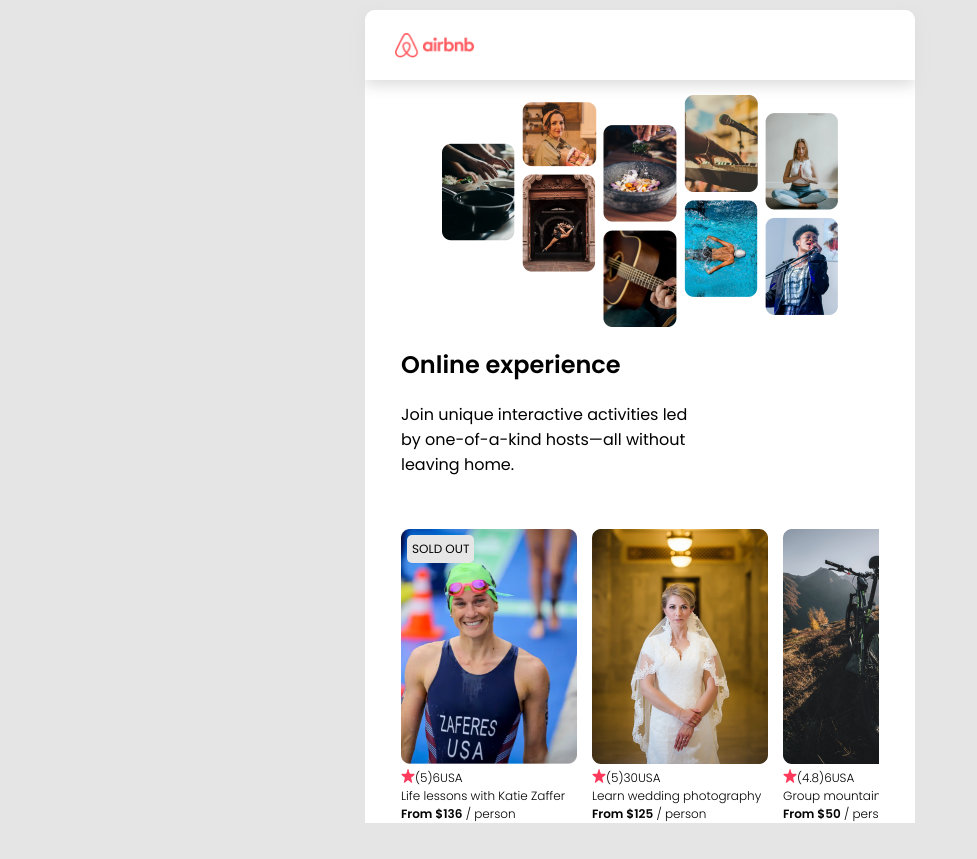
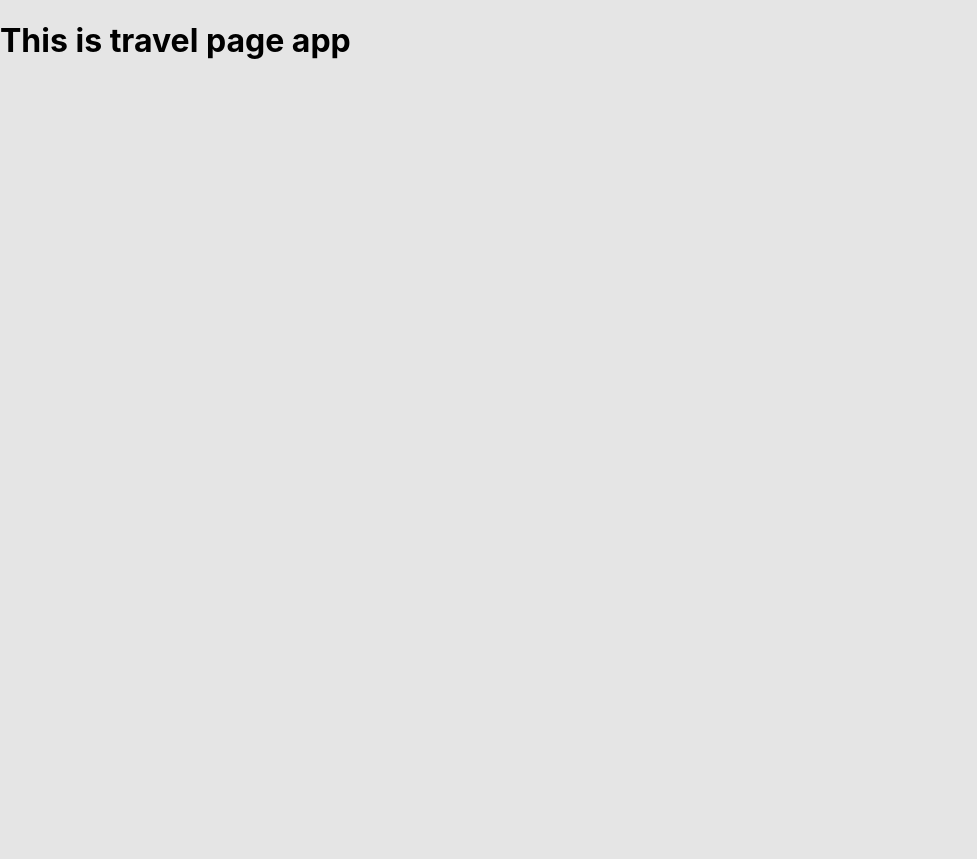
Before and after one commit to abhijeetsaraf/data-driven-reactComponenets, a React (Create React App) app: page /travel in a window 1280 px wide. Shown: the whole page, without its empty margins (0-977 px from the left). After the commit the page ends 800 px from the top, so only its background shows below. Built offline with nearby package versions, Linux system fonts and the light colour scheme.

Commit message:
Implemented Router to navigate assignments.

```diff
--- a/package.json
+++ b/package.json
@@ -8,11 +8,12 @@
     "@testing-library/user-event": "^14.4.3",
     "react": "^18.2.0",
     "react-dom": "^18.2.0",
+    "react-router-dom": "^6.9.0",
     "react-scripts": "^5.0.1",
     "web-vitals": "^3.1.0"
   },
   "scripts": {
-    "start": "BROWSER=none WDS_SOCKET_PORT=0 react-scripts start",
+    "start": "react-scripts start",
     "build": "react-scripts build",
     "test": "react-scripts test",
     "eject": "react-scripts eject"
--- /dev/null
+++ b/src/Airbnb.js
@@ -0,0 +1,33 @@
+import HeroSection from './components/HeroSection';
+import NavBar from './components/NavBar';
+import Card from './components/Card';
+import data from './data';
+import './index.css';
+
+function Airbnb(){
+    const cards = data.map(x => {
+        return (<Card
+        key={x.id}
+        image={x.image}
+        rating={x.rating}
+        ratingCount={x.ratingCount}
+        country={x.country}
+        title={x.title}
+        cost={x.cost}
+        openSpots={x.openSpots}
+        />
+        )
+      })
+
+      return(
+        <div className="container">
+      <NavBar/>
+      <HeroSection/>
+      <div className='card--section'>
+        {cards}
+      </div>
+    </div>
+    )
+}
+
+export default Airbnb;
--- a/src/App.js
+++ b/src/App.js
@@ -1,75 +1,24 @@
-import HeroSection from './components/HeroSection';
-import NavBar from './components/NavBar';
-import Card from './components/Card';
-import data from './data';
+import { BrowserRouter as Router, Routes, Route } from 'react-router-dom';
 import './index.css';
-console.log(data)
+import Travel from './Travel';
+import Airbnb from './Airbnb';
+import Navigation from './Navigation';
 
 
 function App() {
-  const cards = data.map(x => {
-    return (<Card
-    key={x.id}
-    image={x.image}
-    rating={x.rating}
-    ratingCount={x.ratingCount}
-    country={x.country}
-    title={x.title}
-    cost={x.cost}
-    openSpots={x.openSpots}
-    />
-    )
-  })
 
   return (
-    <div className="container">
-      <NavBar/>
-      <HeroSection/>
-      <div className='card--section'>
-        {cards}
+    <Router>
+      <div>
+        <Routes>
+          <Route path='/' exact Component={Navigation}/>
+          <Route path='/airbnb' Component={Airbnb}/>
+          <Route path='/travel' Component={Travel}/>
+        </Routes>
       </div>
-    </div>
+    </Router>
+
   )
 }
 
 export default App;
-
-// export default function App(){
-//   //console.log(JokesData)
-//   const jokeElements = JokesData.map( joke => {
-//     return <Joke setup={joke.setup} punchline={joke.punchline}/> })
-
-//   return(
-
-//       <div>
-//         {jokeElements}
-//       </div>
-//   )
-// }
-
-
-
-
-
-// const rating = [5,5,4.8]
-// const rating_count = [6,30,6]
-// const title = ["Learning lessons with Katie Zaffer",
-//                 "Learn wedding photography",
-//                 "Group mountain biking"]
-// const cost = ["136","125","50"]
-
-
-// //Jokes assignment
-
-// export default function App(){
-//   //console.log(JokesData)
-//   const jokeElements = JokesData.map( joke => {
-//     return <Joke setup={joke.setup} punchline={joke.punchline}/> })
-
-//   return(
-
-//       <div>
-//         {jokeElements}
-//       </div>
-//   )
-// }
--- /dev/null
+++ b/src/Navigation.js
@@ -0,0 +1,16 @@
+import './index.css';
+import { Link } from 'react-router-dom';
+
+function Navigation(){
+    return(
+        <div>
+            <Link to="/"><h3>List of the react apps</h3></Link>
+            <ul>
+                <Link to="/airbnb"><li>Airbnb static site</li></Link>
+                <Link to="/travel"><li>Travel journal</li></Link>
+
+            </ul>
+        </div>
+    )
+}
+export default Navigation;
--- /dev/null
+++ b/src/Travel.js
@@ -0,0 +1,11 @@
+import './index.css';
+
+function Travel(){
+    return(
+        <div>
+            <h1>This is travel page app</h1>
+        </div>
+    )
+}
+
+export default Travel;
```
Also changed, not shown: 1 other file (tests, documents, lock files or other folders).
